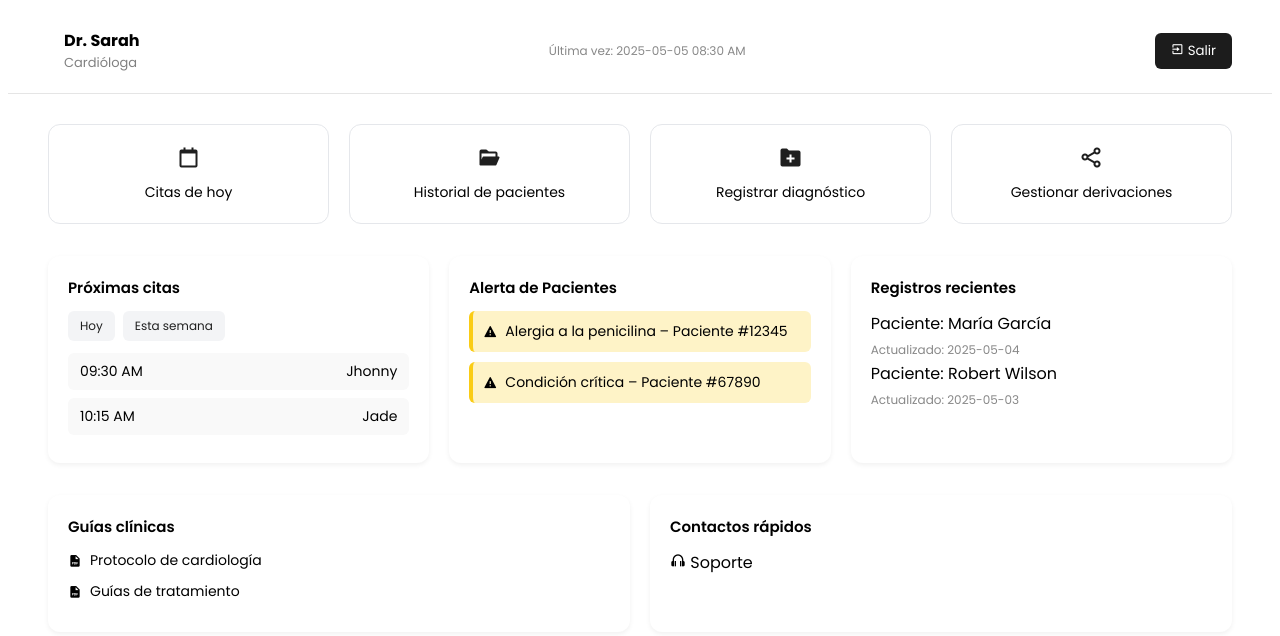
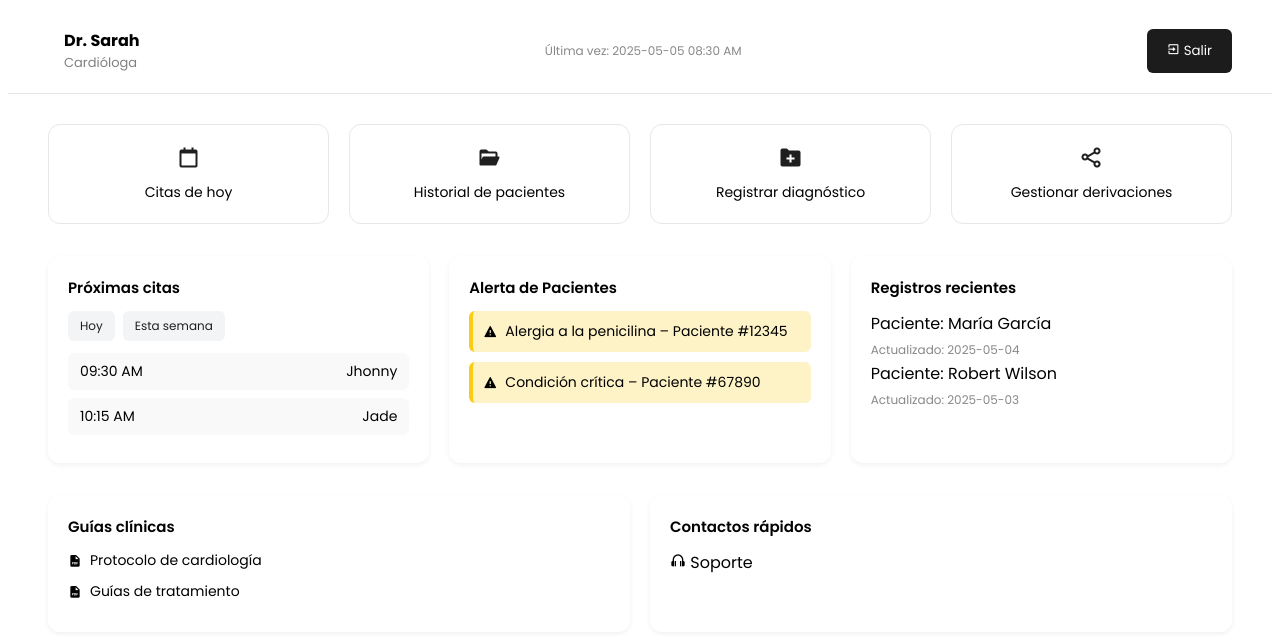
Before and after one commit to BO-saludTotal/SaludTotal-frontend, an Angular app in the folder frontend/: page /dashboard-doctor in a window 1280 px wide. Shown: the top 636 px of the page. Built offline with nearby package versions, Linux system fonts and the light colour scheme.

Commit message:
Arreglor de diseno

```diff
--- a/frontend/src/app/paginas/dashboard-administrador/dashboard-administrador.component.scss
+++ b/frontend/src/app/paginas/dashboard-administrador/dashboard-administrador.component.scss
@@ -78,8 +78,12 @@
     border: none;
 
     border-radius: 5px;
-    padding: 3.5% 5.5%;
+    padding: 4% 6.5%;
     cursor: pointer;
+  }
+
+  .logout-btn:hover{
+      background-color: red;
   }
 
   @media screen and (max-width: 480px){
--- a/frontend/src/app/paginas/dashboard-doctor/dashboard-doctor.component.scss
+++ b/frontend/src/app/paginas/dashboard-doctor/dashboard-doctor.component.scss
@@ -49,9 +49,13 @@
     background-color: #1c1c1c;
     color: white;
     border: none;
-    padding: 8px 16px;
+    padding: 12px 20px;
     border-radius: 6px;
     cursor: pointer;
+  }
+
+  .logout-btn:hover {
+    background-color: red;
   }
 
   main {
--- a/frontend/src/app/paginas/dashboard-paciente/dashboard-paciente.component.scss
+++ b/frontend/src/app/paginas/dashboard-paciente/dashboard-paciente.component.scss
@@ -42,19 +42,17 @@
   }
 
   .logout-btn {
-    display: flex;
-    align-items: center;
-    justify-content: center;
-
-    background-color: #e0e0e0;
+    background-color: #1c1c1c;
+    color: white;
     border: none;
 
+    border-radius: 5px;
+    padding: 5% 7.5%;
     cursor: pointer;
-    font-size: 0.8125rem; // 13px
+  }
 
-    border-radius: 5px;
-    padding: 3.5% 5.5%;
-    gap: 10%;
+  .logout-btn:hover {
+    background-color: red;
   }
 
   .container {
--- a/frontend/src/app/paginas/home/home.component.scss
+++ b/frontend/src/app/paginas/home/home.component.scss
@@ -110,7 +110,7 @@
     display: none;
     position: absolute;
     background-color: #000;
-    width: 94%;
+    width: 80%;
     border-top-left-radius: 0px;
     border-top-right-radius: 0px;
     border-bottom-left-radius: 8px;
```
